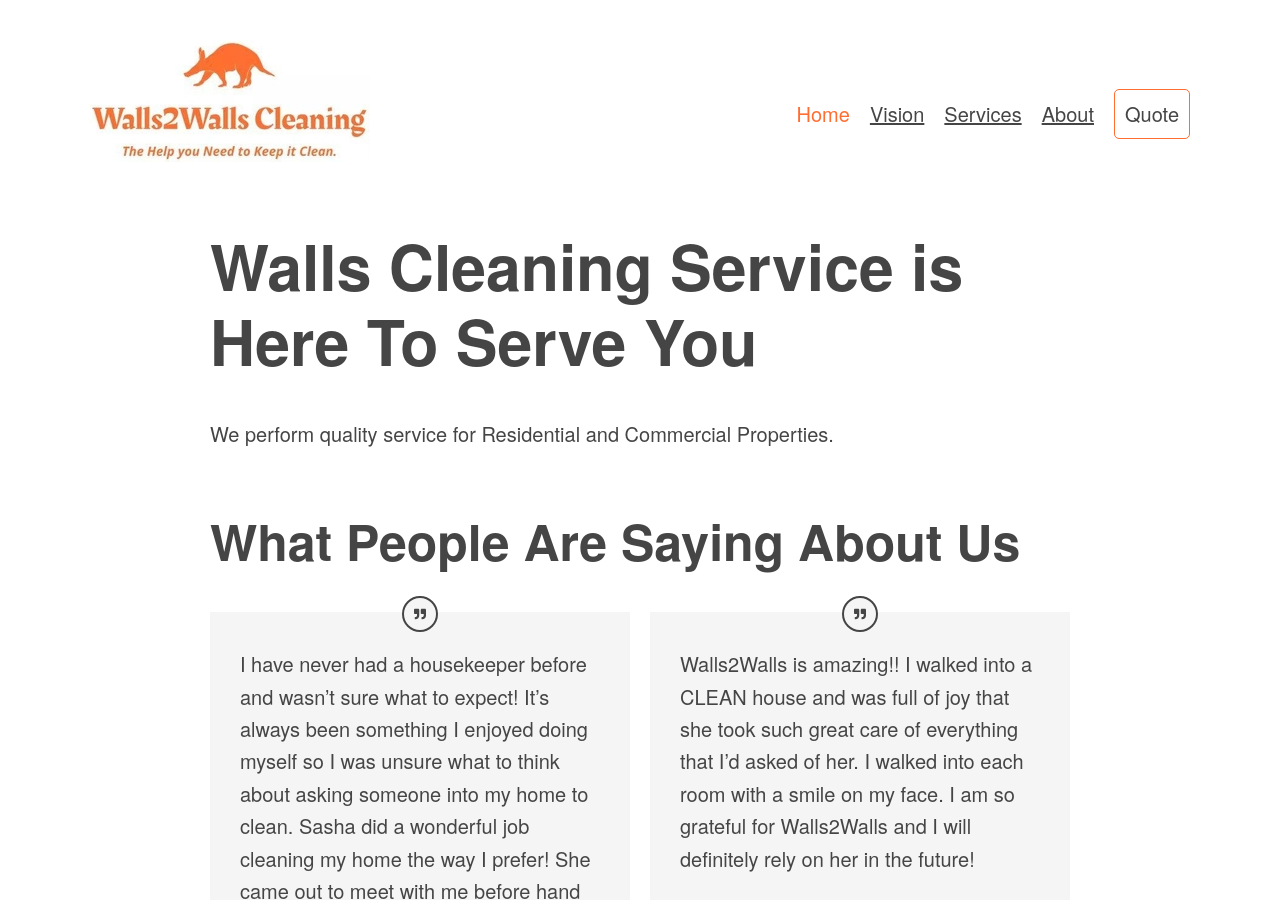
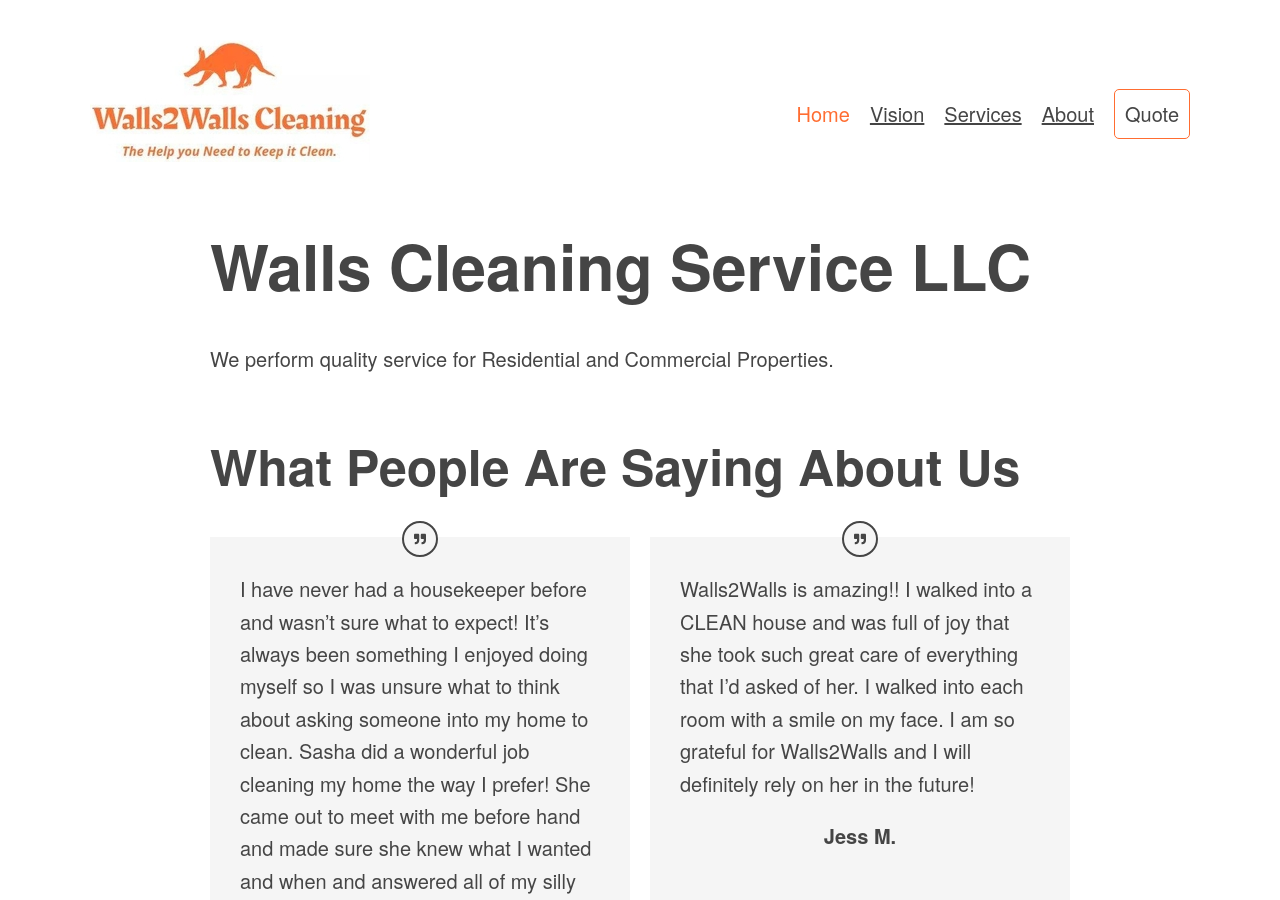
Before and after one commit to Walls-to-Walls-Cleaning/website, a Jekyll site: the page built from index.html, in a window 1280 px wide and 900 px high. Built offline with Jekyll 4.4.1, drawn with Linux system fonts in a browser that asks for light colours; cached includes are drawn as plain includes.

Commit message:
Updated 'index.html' via CloudCannon

```diff
--- a/index.html
+++ b/index.html
@@ -1,5 +1,5 @@
 ---
-title: Walls Cleaning Service is Here To Serve You
+title: Walls Cleaning Service LLC
 seo_title:
 description:
 featured_image:
```
